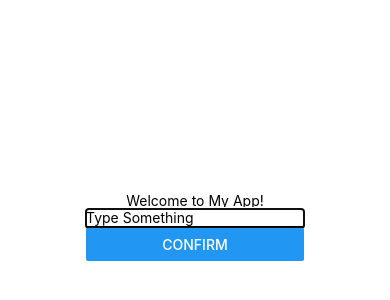
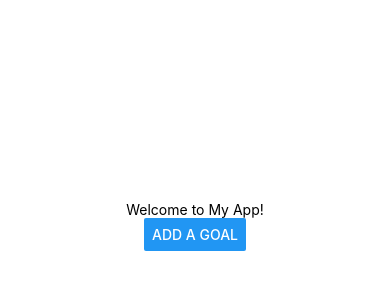
Before and after one commit to lisliaxx/Fall2024-Tue, a React Native app: screen / in a window 390 px wide. Shown: the part 196-496 px from the top of the page. Built offline with nearby package versions, Linux system fonts and the light colour scheme.

Commit message:
Added modal and made visible using a button

```diff
--- a/App.js
+++ b/App.js
@@ -1,22 +1,28 @@
 import { StatusBar } from 'expo-status-bar';
-import { StyleSheet, View, Text } from 'react-native';
+import { StyleSheet, View, Text, Button } from 'react-native';
 import React, { useState } from 'react';
 import Header from './Components/Header';
 import Input from './Components/Input';
 
 export default function App() {
   const [text , setText] = useState('');
+  const [modalVisible, setModalVisible] = useState(false);
   const appName = "My App!";
 function handleInputData (data) {
   console.log("App.js", data);
   setText(data);
+  setModalVisible(false);
 }
 
   return (
     <View style={styles.container}>
       <StatusBar style="auto" />
       <Header name={appName} />
-      <Input autoFocus={true} inputHandler={handleInputData}/>
+      <Button title='Add a Goal' onPress={() => setModalVisible(true)} />
+      <Input
+      autoFocus={true}
+      inputHandler={handleInputData}
+      modleVisible={modalVisible}/>
       <Text>{text}</Text>
     </View>
   );
--- a/Components/Input.js
+++ b/Components/Input.js
@@ -1,7 +1,7 @@
 import React, { useEffect, useRef, useState } from 'react';
-import { TextInput, StyleSheet, View, Text, Button } from 'react-native';
+import { TextInput, StyleSheet, View, Text, Button, Modal } from 'react-native';
 
-export default function Input({ autoFocus, onFocus, inputHandler }) {
+export default function Input({ autoFocus, onFocus, inputHandler, modleVisible }) {
   const [text, setText] = useState('');
   const [isBlurred, setIsBlurred] = useState(false);
   const handleConfirm = () => {
@@ -27,7 +27,10 @@ export default function Input({ autoFocus, onFocus, inputHandler }) {
   }
 
   return (
-    <View>
+  <Modal
+  visible={modleVisible}
+  animationType='slide'>
+    <View style={styles.container}>
       <TextInput
         ref={inputRef}
         placeholder='Type Something'
@@ -54,13 +57,16 @@ export default function Input({ autoFocus, onFocus, inputHandler }) {
 
       <Button title='Confirm' onPress={handleConfirm} />
     </View>
+  </Modal>
   );
 }
 
 const styles = StyleSheet.create({
   container: {
-    margin: 20,
-    width: '80%',
+    flex: 1,
+    backgroundColor: 'red',
+    alignItems: 'center',
+    justifyContent: 'center',
   },
   input: {
     borderBottomColor: 'black',
```
